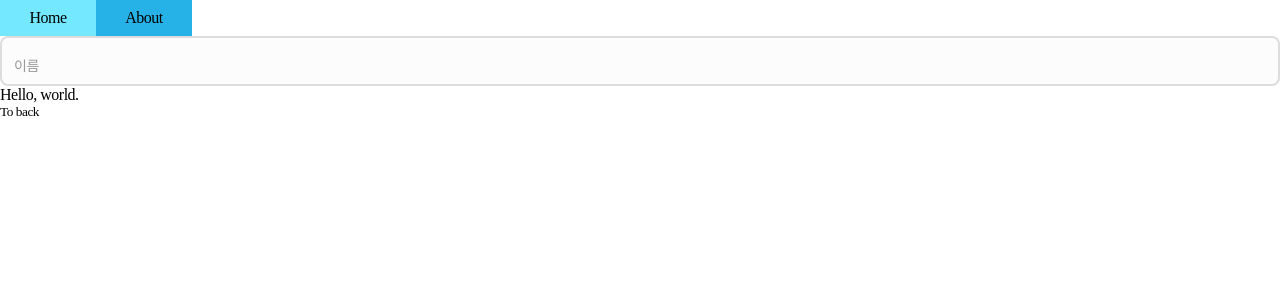
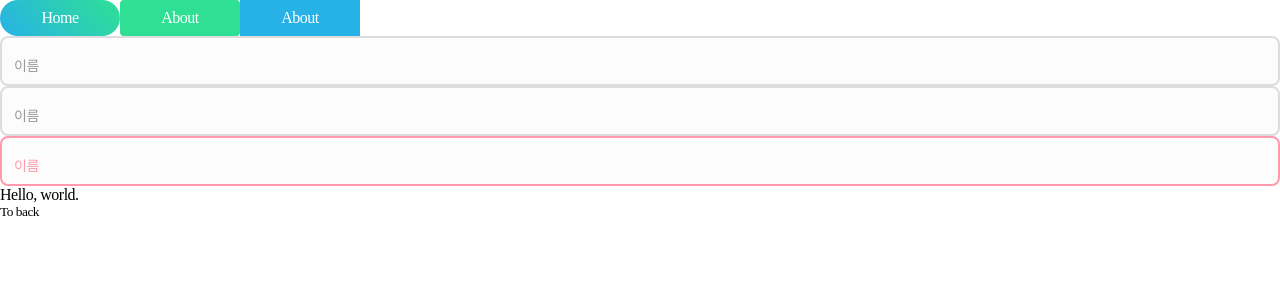
Before and after one commit to 365kim/react-boilerplate-without-cra, a React app: page / in a window 1280 px wide. Shown: the top 300 px of the page. Built offline with nearby package versions, Linux system fonts and the light colour scheme.

Commit message:
feat: 버튼 gradient 추가

```diff
--- a/src/App.js
+++ b/src/App.js
@@ -13,13 +13,18 @@ const App = () => {
     <Router>
       <Suspense fallback={''}>
         <div>
-          <Button>
+          <Button color="gradient" shape="pill">
             <Link to="">Home</Link>
           </Button>
           <Button>
             <Link to="about">About</Link>
           </Button>
+          <Button color="secondary" shape="square">
+            <Link to="about">About</Link>
+          </Button>
           <Input label="이름" />
+          <Input label="이름" isSuccess />
+          <Input label="이름" isError />
         </div>
         <Routes>
           <Route path={'/'} element={<HomePage />} />
--- a/src/styled-system/components/atoms/Button/view.js
+++ b/src/styled-system/components/atoms/Button/view.js
@@ -3,8 +3,13 @@ import { jsx, css } from '@emotion/react';
 
 import COLOR from '../../../styles/color';
 
+const cssButton = css`
+  transition: all 600ms ease;
+`;
+
 const cssColor = {
   primary: css`
+    color: ${COLOR.ON_PRIMARY};
     background-color: ${COLOR.PRIMARY};
     &:active {
       background-color: ${COLOR.PRIMARY_DARK};
@@ -14,6 +19,7 @@ const cssColor = {
     }
   `,
   secondary: css`
+    color: ${COLOR.ON_SECONDARY};
     background-color: ${COLOR.SECONDARY};
     &:active {
       background-color: ${COLOR.SECONDARY_DARK};
@@ -25,25 +31,39 @@ const cssColor = {
   tertiary: css`
     background-color: ${COLOR.TERTIARY};
   `,
+  gradient: css`
+    color: ${COLOR.ON_GRADIENT};
+    background-image: ${COLOR.GRADIENT};
+    &:active {
+      background-image: ${COLOR.GRADIENT_DARK};
+    }
+    &:hover {
+      background-image: ${COLOR.GRADIENT_LIGHT};
+    }
+  `,
 };
 
 const cssSize = {
   xs: css`
+    width: 80px;
     padding: 1px 5px;
     font-size: 12px;
     line-height: 1.5;
   `,
   sm: css`
+    width: 100px;
     padding: 5px 10px;
     font-size: 12px;
     line-height: 1.5;
   `,
   md: css`
+    width: 120px;
     padding: 6px 14px;
     font-size: 16px;
     line-height: 1.5;
   `,
   lg: css`
+    width: 200px;
     padding: 10px 16px;
     font-size: 18px;
     line-height: 1.5;
@@ -52,13 +72,13 @@ const cssSize = {
 
 const cssShape = {
   default: css`
-    width: 6rem;
+    border-radius: 4px;
   `,
   square: css`
-    width: 10rem;
+    border-radius: 0;
   `,
   pill: css`
-    border-radius: 2.5rem;
+    border-radius: 40px;
   `,
   circle: css`
     border-radius: 50%;
@@ -75,6 +95,7 @@ const ButtonView = ({ color, size, shape, disabled, ...rest }) => {
   return (
     <button
       css={[
+        cssButton,
         cssColor[color ?? 'primary'],
         cssSize[size ?? 'md'],
         cssShape[shape ?? 'default'],
--- a/src/styled-system/styles/color.js
+++ b/src/styled-system/styles/color.js
@@ -1,20 +1,31 @@
 const COLOR = {
-  PRIMARY: '#27b2e7',
-  PRIMARY_LIGHT: '#73e8ff',
-  PRIMARY_DARK: '#0086c3',
-  ON_PRIMARY: '#000',
+  GRADIENT: 'linear-gradient(50deg, rgb(39 178 231) 0%, rgb(47 224 148) 100%)',
+  GRADIENT_LIGHT: 'linear-gradient(50deg, #43c8ff 0%, #30fe96 100%)',
+  GRADIENT_DARK: 'linear-gradient(50deg, #2786c3 0%, #2bbd7e 100%)',
+  ON_GRADIENT: '#fff',
 
-  SECONDARY: '#2fe094',
-  SECONDARY_LIGHT: '#66ffa6',
-  SECONDARY_DARK: '#2bbd7e',
-  ON_SECONDARY: '#000',
+  PRIMARY: '#2fe094',
+  PRIMARY_LIGHT: '#30fe96',
+  PRIMARY_DARK: '#2bbd7e',
+  ON_PRIMARY: '#fff',
+
+  SECONDARY: '#27b2e7',
+  SECONDARY_LIGHT: '#43c8ff',
+  SECONDARY_DARK: '#2786c3',
+  ON_SECONDARY: '#fff',
 
   TERTIARY: '#000',
 
-  PARAGRAPH: '#000',
+  ERROR: '#ff99ad',
+  ERROR_LIGHT: '#ffa9ad',
+  ERROR_DARK: '#fe7779',
+  ON_ERROR: '#000',
+
+  PARAGRAPH: '#111',
   INPUT_TEXT: '#333',
   PLACEHOLDER: '#999',
   BORDER: '#ddd',
+  BORDER_DARK: '#bbb',
 };
 
 export default COLOR;
--- a/src/styled-system/styles/global.js
+++ b/src/styled-system/styles/global.js
@@ -6,6 +6,7 @@ const GLOBAL_STYLE = css`
     padding: 0;
     box-sizing: border-box;
     letter-spacing: -0.03rem;
+    outline-color: #000;
   }
   html,
   body {
```
